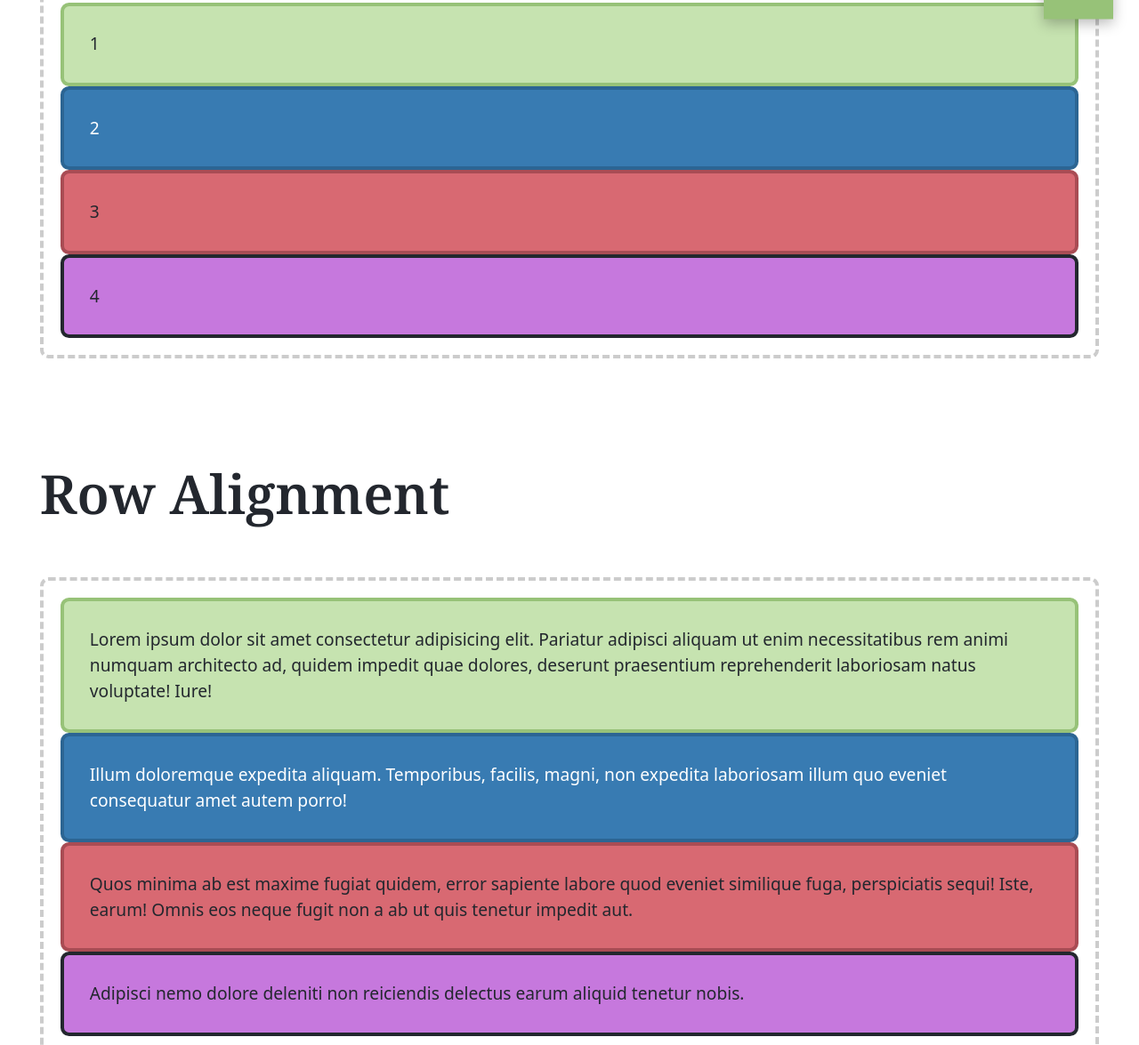
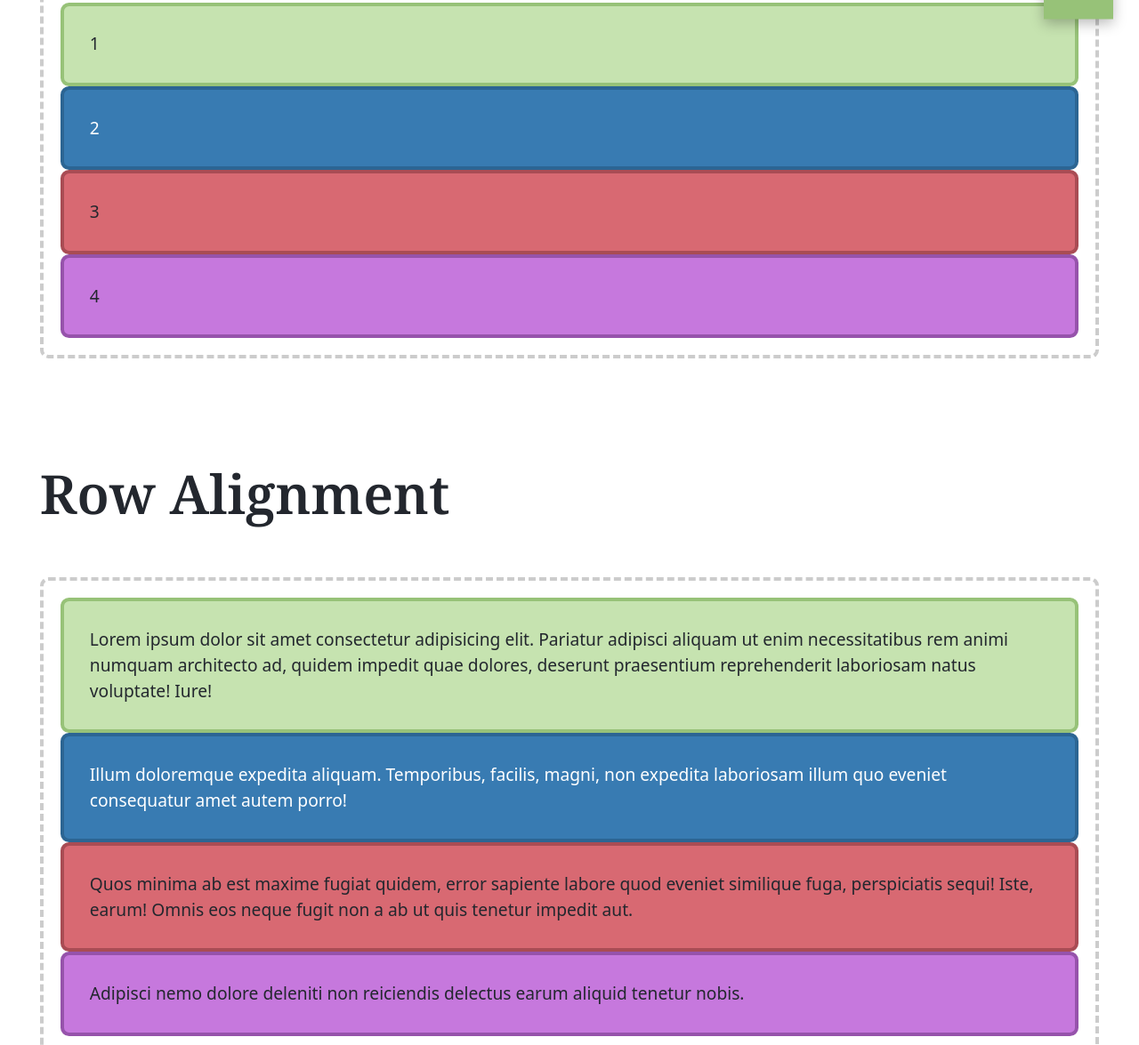
Before and after one commit to MAD9013/f2024-w5-tutorial, a plain HTML site: page flex-basics.html in a window 1280 px wide. Shown: the part 846-2021 px from the top of the page at 89% size. Drawn offline with Linux system fonts and the light colour scheme; a web font is replaced by a local one.

Commit message:
Update main.css

```diff
--- a/css/main.css
+++ b/css/main.css
@@ -15,6 +15,7 @@
   --color-blue--light: #8eb9dd;
   --color-blue--dark: #2c6593;
   --color-purple: #c678dd;
+  --color-purple--dark: #9653ab;
 
   /* Fonts */
   --font-primary: "Noto Sans", sans-serif;
```
